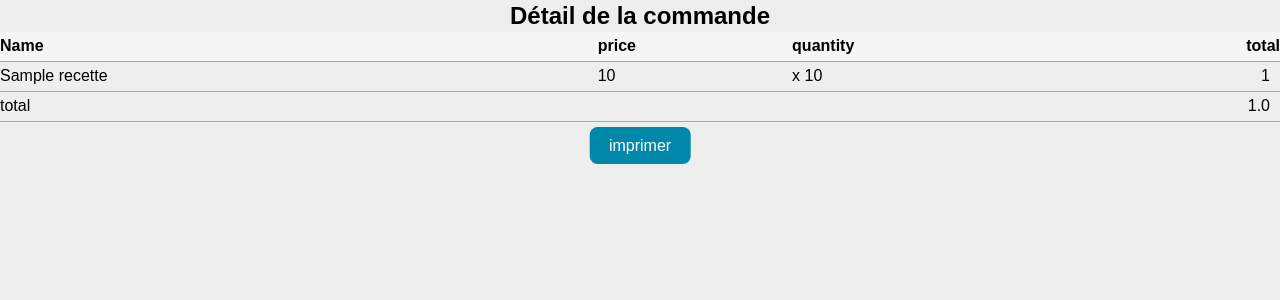
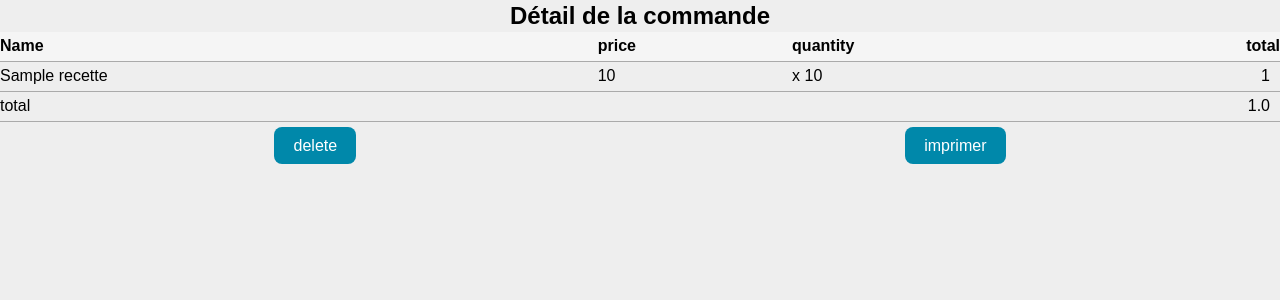
Before and after one commit to INGANZAMARUMPU/mini-restaurant, a Django app: page /details/1 in a window 1280 px wide. Shown: the top 300 px of the page. Run offline with Django 3.2, Linux system fonts and the light colour scheme; a user stored in the database is signed in; tables that the repository leaves empty hold one stand-in row (values such as "Sample post").

Commit message:
added delete command functionnality and auto add payment sum

```diff
--- a/resto/static/css/style.css
+++ b/resto/static/css/style.css
@@ -120,6 +120,10 @@ label {
 .right{
 	float: right;
 }
+.btns{
+	display: flex;
+	justify-content: space-around;
+}
 button, .btn{
 	padding: .6em 1.2em .6em 1.2em;
 	font-size: 1em;
@@ -127,6 +131,7 @@ button, .btn{
 	border-radius: 8px;
 	border-width: 0;
 	color: white;
+	margin: 5px;
 }
 button.left-button{
 	border-radius: 0px 0px 0px 8px;
@@ -218,6 +223,7 @@ li{
 	margin-top: 5px;
 	left: 50%;
 	position: relative;
+	text-align: center;
 	transform: translate(-50%, 0);
 }
 .recycler{
--- a/resto/static/js/chart_functions.js
+++ b/resto/static/js/chart_functions.js
@@ -48,7 +48,7 @@ function plotBar(element, url, label){
         }
         resizeChart(element, labels.length);
         var myChart = new Chart(ctx, {
-            type: 'bar',
+            type: 'pie',
             data: {
                 labels: labels,
                 colors : randomColor(labels.length), // personnalization
--- a/resto/static/js/print_details.js
+++ b/resto/static/js/print_details.js
@@ -4,9 +4,12 @@ function templateFacture(id, date, serveur, table, total, caissier, facture_body
 <td>
 Facture no. ${id+" "+date}<br>
 Serveur: <b>${serveur}</b><br><br/>
-<!-- RC <hr style="margin-top:0"/> -->
+RC .......................<br/>
+NIF .......................<br/>
+Tel: 79 991 419 / 75 790 436<br/>
+FIDODIDO BAR-RESTAURANT<br/>
 Chaussée PL Rwagasore<br/>
-Rohero 1 Quartier INSS<br/>
+Rohero 1 Quartier INSS<br/><br/>
 </td>
 </tr>
 <tr>
@@ -38,7 +41,10 @@ ${facture_body}
 </tr>
 <tr>
 <br>
-<td style="text-align: center;"><strong>Merci</strong></td>
+<td style="text-align: center;"><strong>Merci à biento!</strong></td>
+</tr>
+<tr>
+<td style="text-align: center;"><strong>Thank you see you soon!</strong></td>
 </tr>
 `;
 	return str_lignes_facture;
--- a/resto/templates/commande_recettes.html
+++ b/resto/templates/commande_recettes.html
@@ -2,7 +2,7 @@
 {% load static %}
 {% block content %}
 <form class="search-form">
-	<input type="text" placeholder="Keyword" class="search-input" id="id_username">
+	<input type="text" placeholder="Keyword" class="search-input" id="id_username" autofocus>
 	<button type="reset">X</button>
 </form>
 <div class="centered">
--- a/resto/templates/commande_serveurs.html
+++ b/resto/templates/commande_serveurs.html
@@ -2,7 +2,7 @@
 {% load static %}
 {% block content %}
 <form class="search-form">
-	<input type="text" placeholder="Keyword" class="search-input" id="id_username">
+	<input type="text" placeholder="Keyword" class="search-input" id="id_username" autofocus>
 	<button type="reset">X</button>
 </form>
 <div class="centered">
--- a/resto/templates/details_commande.html
+++ b/resto/templates/details_commande.html
@@ -37,7 +37,13 @@
 			</tr>
 		</tfoot>
 	</table>
-	<button onclick="imprimerFacture()" class="center-parent">imprimer</button>
+		<div class="btns">
+			<form action="{% url 'details' id_commande %}" method="post" >
+				{% csrf_token %}
+		    	<input type="submit" name="delete" value="delete" class="btn right">
+			</form>
+			<button onclick="imprimerFacture()">imprimer</button>
+		</div>
 </div>
 {% block printable_facture %}
 <div id="printable" style="display:none;background:white">
--- a/resto/templates/index.html
+++ b/resto/templates/index.html
@@ -67,7 +67,7 @@
 	<thead>
 		<tr>
 			<th>
-				<img src="{% static "img/fidodido.png" %}">
+				<img src="{% static "img/fidodido.png" %}" width="280px">
 			</th>
 		</tr>
 	</thead>
--- a/resto/views.py
+++ b/resto/views.py
@@ -161,6 +161,12 @@ class DetailCommandeView(LoginRequiredMixin, View):
 		details = DetailCommande.objects.filter(commande=commande)
 		return render(request, self.template_name, locals())
 
+	def post(self, request, id_commande, *args, **kwargs):
+		commande = Commande.objects.get(id=id_commande)
+		if commande:
+			commande.delete()
+		return render(request, self.template_name, locals())
+
 def disconnect(request):
 	show_hidden = "hidden"
 	logout(request)
```
Also changed, not shown: resto/static/js/panier.js (+14 -7 lines), resto/templates/commandes.html (+12 -3 lines), resto/templates/payment_forms.html (+9 -1 lines).
